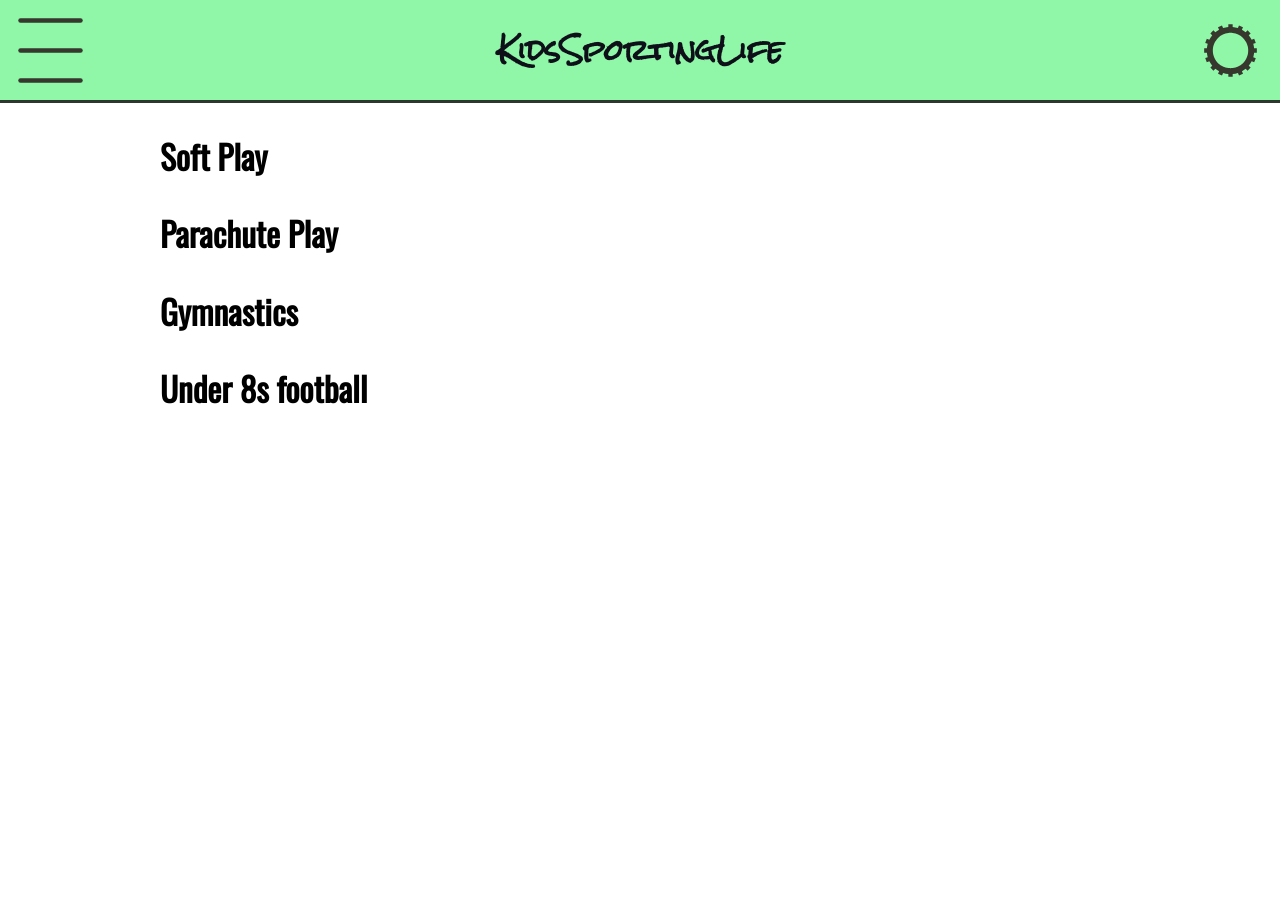
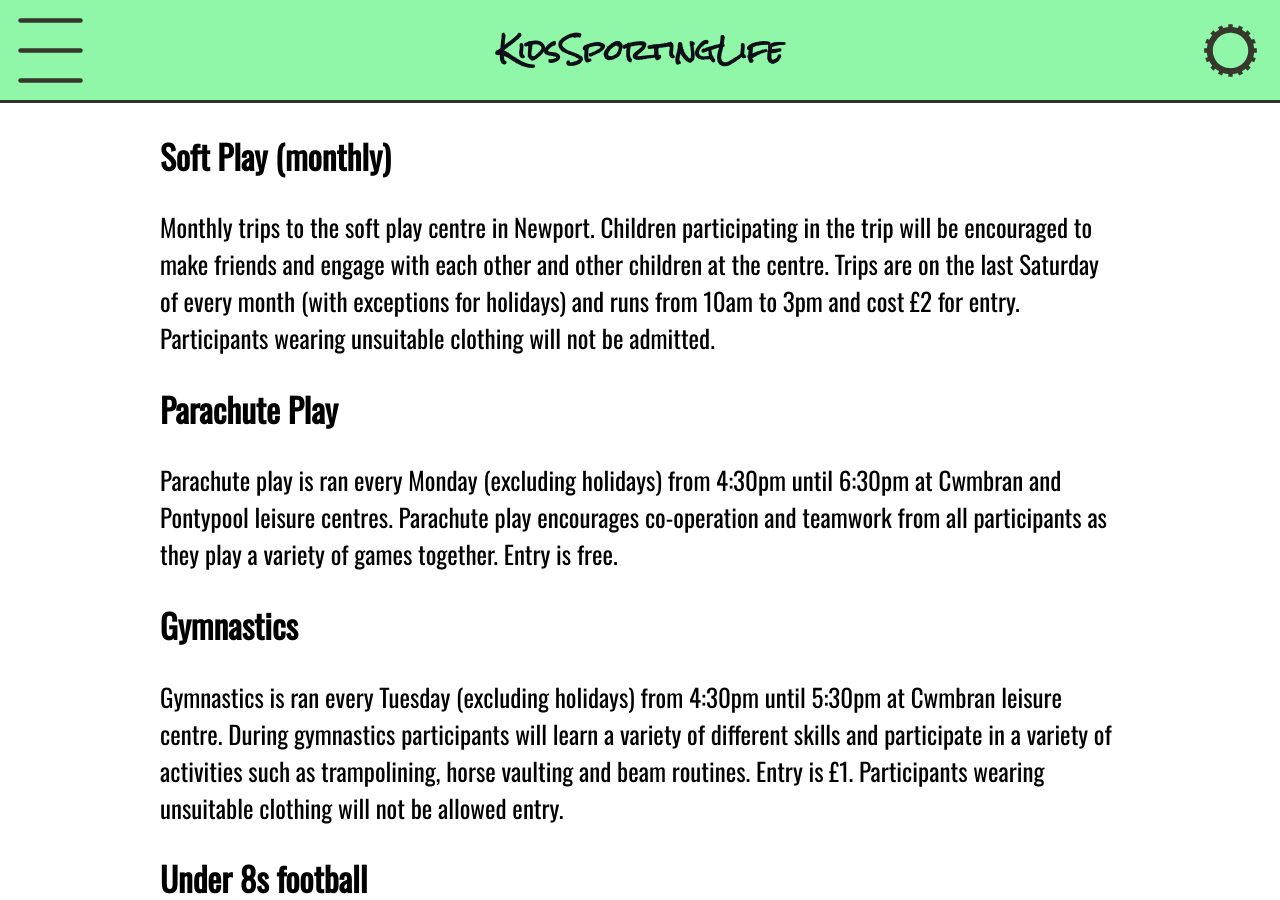
Before and after one commit to AmyHannahMorgan/unit-13-website-kidssportingfun, a Jekyll site: the page built from activities/6-8/index.html, in a window 1280 px wide and 900 px high. Built offline with Jekyll 4.4.1, drawn with Linux system fonts in a browser that asks for light colours; some of the changed text lies outside the part shown.

Commit message:
added activity text

```diff
--- a/activities/6-8/index.html
+++ b/activities/6-8/index.html
@@ -3,10 +3,18 @@ title: Activities - 6-8
 layout: default
 ---
 
-<h2>Soft Play</h2>
+<h2>Soft Play (monthly)</h2>
+
+<p>Monthly trips to the soft play centre in Newport. Children participating in the trip will be encouraged to make friends and engage with each other and other children at the centre. Trips are on the last Saturday of every month (with exceptions for holidays) and runs from 10am to 3pm and cost £2 for entry. Participants wearing unsuitable clothing will not be admitted.</p>
 
 <h2>Parachute Play</h2>
 
+<p>Parachute play is ran every Monday (excluding holidays) from 4:30pm until 6:30pm at Cwmbran and Pontypool leisure centres. Parachute play encourages co-operation and teamwork from all participants as they play a variety of games together. Entry is free.</p>
+
 <h2>Gymnastics</h2>
 
+<p>Gymnastics is ran every Tuesday (excluding holidays) from 4:30pm until 5:30pm at Cwmbran leisure centre. During gymnastics participants will learn a variety of different skills and participate in a variety of activities such as trampolining, horse vaulting and beam routines. Entry is £1. Participants wearing unsuitable clothing will not be allowed entry. </p>
+
 <h2>Under 8s football</h2>
+
+<p>Under 8s football is ran every Tuesday (excluding holidays) at 4:30pm to 5:30pm at Pontypool leisure centre. Participants will learn valuable skills such as teamwork and co-operation and a healthy competitive attitude. Participants should bring appropriate kit. Entry is £1</p>
```
